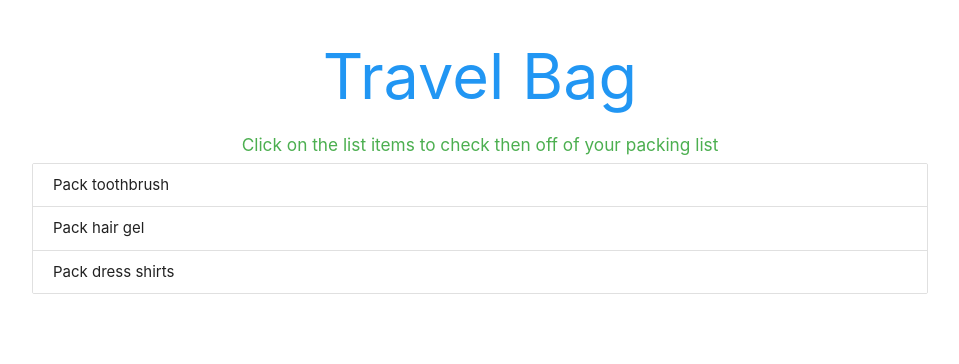
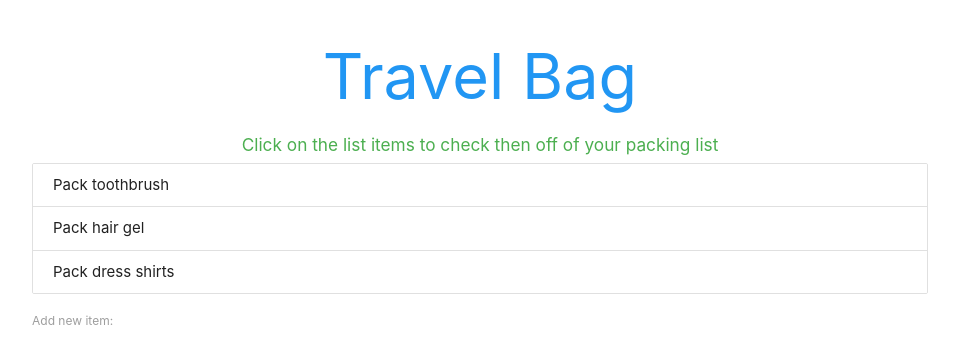
Before and after one commit to Julian-Ramirez1158/To-do-App, a React (Create React App) app: page / in a window 1280 px wide. Shown: the top 364 px of the page, without its empty margins (160-1119 px from the left). Built offline with nearby package versions, Linux system fonts and the light colour scheme.

Commit message:
Integrate AddTodo.js with inout form to add list items

```diff
--- /dev/null
+++ b/src/AddTodo.js
@@ -0,0 +1,29 @@
+import React, { Component } from 'react'
+
+class AddTodo extends Component {
+    state = {
+        content: ''
+
+    }
+    handleChange = (e) => {
+        this.setState({
+            content: e.target.value
+        })
+    }
+    handleSubmit = (e) => {
+        e.preventDefault();
+        console.log(this.state);
+    }
+    render(){
+        return (
+            <div>
+                <form onSubmit={this.handleSubmit}>
+                    <label>Add new item:</label>
+                    <input type="text" onChange={this.handleChange} />
+                </form>
+            </div>
+        )
+    }
+}
+
+export default AddTodo
--- a/src/App.js
+++ b/src/App.js
@@ -1,5 +1,6 @@
 import React, { Component } from 'react';
 import Todos from './Todos'
+import AddTodo from './AddTodo'
 
 class App extends Component {
   state = {
@@ -23,6 +24,7 @@ class App extends Component {
         <h1 className="center blue-text">Travel Bag</h1>
         <h6 className="center green-text">Click on the list items to check then off of your packing list</h6>
         <Todos todos={ this.state.todos } deleteTodo={this.deleteTodo}/>
+        <AddTodo />
       </div>
     );
   }
```
Also changed, not shown: src/AddForm.js (deleted, +0 -15 lines).
